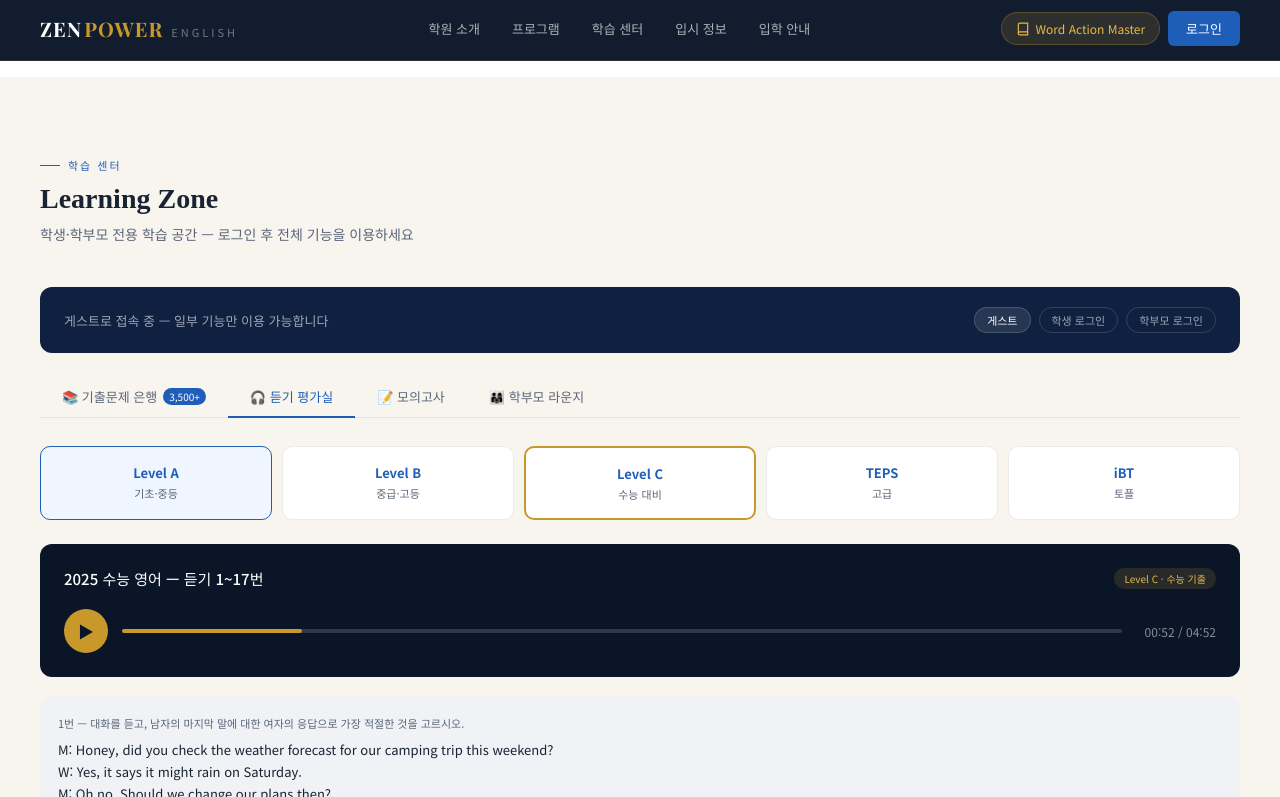
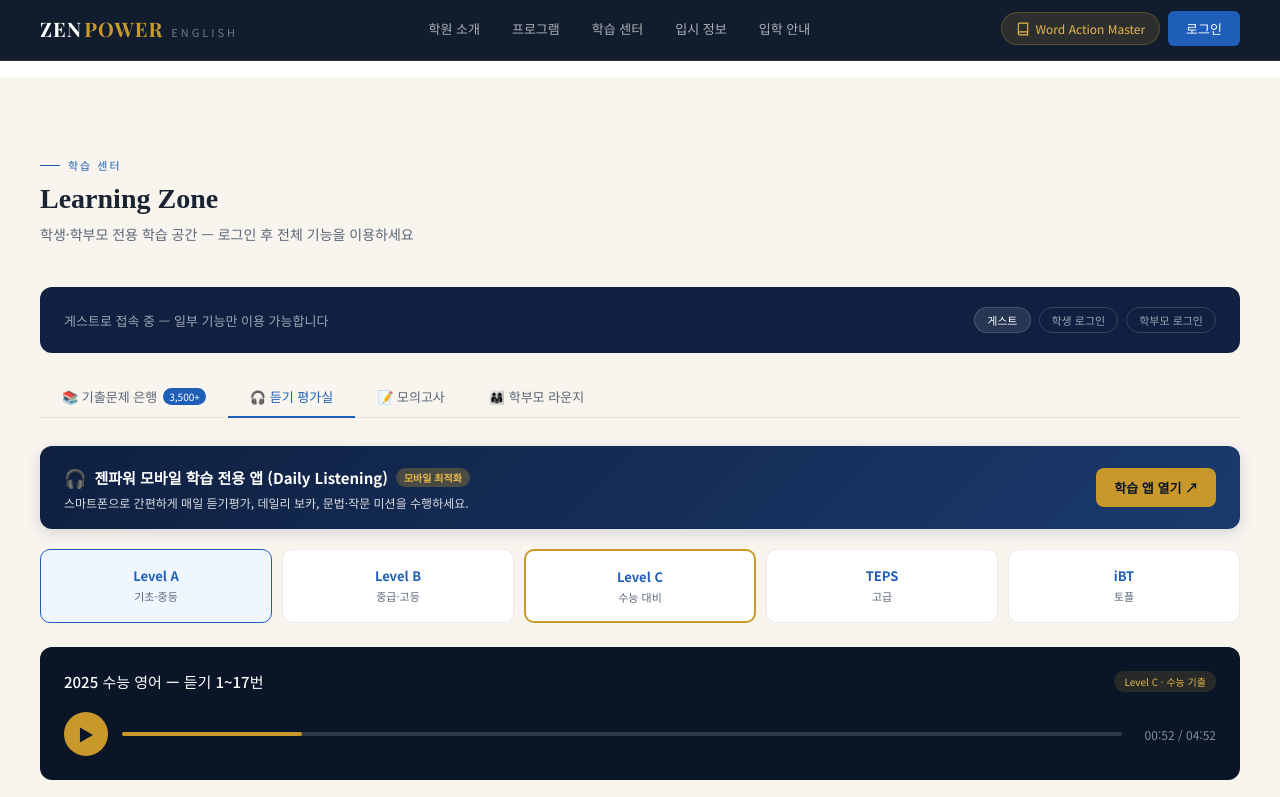
Before and after one commit to zenpower0708-sys/4th-english-home, a plain HTML site: page index.html in a window 1280 px wide. Both pictures are taken after a click on the element "🎧 듣기 평가실". Shown: the part 3182-3979 px from the top of the page. Drawn offline with nearby package versions, Linux system fonts and the light colour scheme; a web font is replaced by a local one.

Commit message:
feat: link zenpower-app to listening room card and learning zone

```diff
--- a/index.html
+++ b/index.html
@@ -931,10 +931,10 @@ footer {
       <div class="quick-name">기출문제 은행</div>
       <div class="quick-desc">학교별 기출 검색 ↗</div>
     </a>
-    <a href="#zone" class="quick-card" onclick="setTimeout(()=>switchZone('listening'),400)">
+    <a href="https://zenpower-app.vercel.app" target="_blank" rel="noopener noreferrer" class="quick-card" title="젠파워 모바일 학습 앱 (듣기평가·데일리미션)으로 이동">
       <div class="quick-icon">🎧</div>
       <div class="quick-name">듣기 평가실</div>
-      <div class="quick-desc">수능·TEPS·iBT</div>
+      <div class="quick-desc">수능·TEPS·iBT ↗</div>
     </a>
     <a href="#zone" class="quick-card" onclick="setTimeout(()=>switchZone('exam-test'),400)">
       <div class="quick-icon">📝</div>
@@ -1312,6 +1312,19 @@ footer {
 
   <!-- 듣기 평가실 -->
   <div class="zpanel" id="zp-listening">
+    <div style="background: linear-gradient(135deg, #0f2040, #1a3a6e); border-radius: 12px; padding: 18px 24px; margin-bottom: 20px; display: flex; align-items: center; justify-content: space-between; color: white; box-shadow: 0 4px 15px rgba(15,32,64,0.15); flex-wrap: wrap; gap: 12px;">
+      <div>
+        <div style="display:flex; align-items:center; gap:8px; margin-bottom:4px;">
+          <span style="font-size:18px;">🎧</span>
+          <strong style="font-size: 15px;">젠파워 모바일 학습 전용 앱 (Daily Listening)</strong>
+          <span style="font-size:10px; background:rgba(200,153,42,0.3); color:#e8b84b; padding:2px 8px; border-radius:12px; font-weight:700;">모바일 최적화</span>
+        </div>
+        <div style="font-size: 12px; opacity: 0.85;">스마트폰으로 간편하게 매일 듣기평가, 데일리 보카, 문법·작문 미션을 수행하세요.</div>
+      </div>
+      <a href="https://zenpower-app.vercel.app" target="_blank" rel="noopener noreferrer" style="display:inline-flex; align-items:center; gap:6px; background:#c8992a; color:#0a1628; padding:10px 18px; border-radius:8px; font-size:13px; font-weight:700; text-decoration:none; white-space:nowrap;">
+        학습 앱 열기 ↗
+      </a>
+    </div>
     <div class="listen-levels">
       <div class="level-card active" onclick="setLevel(this)">
         <div class="level-name">Level A</div>
```
